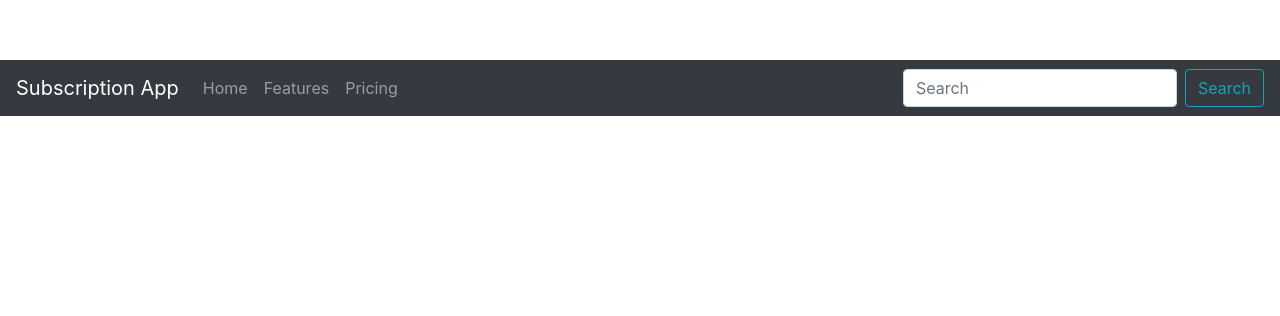
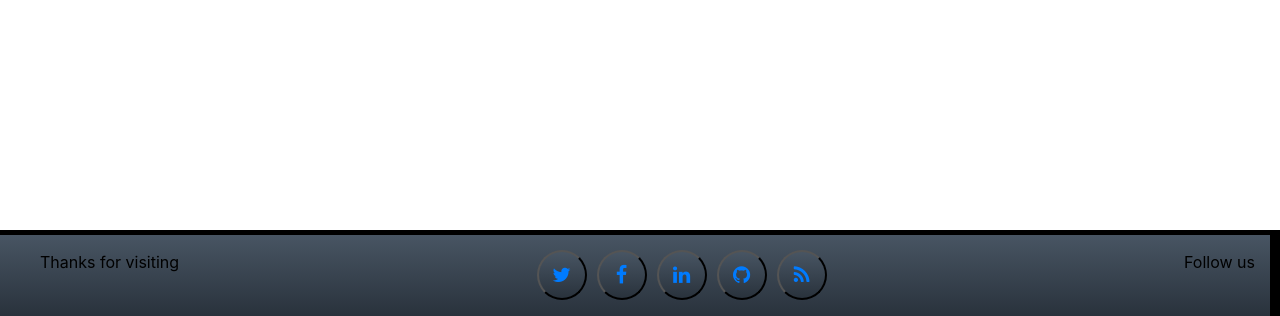
Before and after one commit to epenn92/Project-4, a React (Create React App) app in the folder client/: page / in a window 1280 px wide. Shown: the part 684-1000 px from the top of the page. Before the commit the page ends 800 px from the top, so only its background shows below. Built offline with nearby package versions, Linux system fonts and the light colour scheme; no server answers.

Commit message:
added some styling navbar,footer

```diff
--- a/client/public/index.html
+++ b/client/public/index.html
@@ -10,6 +10,7 @@
       content="Web site created using create-react-app"
     />
     <link rel="apple-touch-icon" href="%PUBLIC_URL%/logo192.png" />
+    <link href="https://cdnjs.cloudflare.com/ajax/libs/font-awesome/4.6.3/css/font-awesome.css" rel="stylesheet"/>
     <link
   rel="stylesheet"
   href="https://maxcdn.bootstrapcdn.com/bootstrap/4.3.1/css/bootstrap.min.css"
--- a/client/src/App.css
+++ b/client/src/App.css
@@ -1,38 +1,74 @@
 .App {
-  text-align: center;
+  min-height: 100vh;
 }
 
-.App-logo {
-  height: 40vmin;
-  pointer-events: none;
+body {
+  color: black;
+  position: relative;
+  padding-bottom: 200px;
 }
 
-@media (prefers-reduced-motion: no-preference) {
-  .App-logo {
-    animation: App-logo-spin infinite 20s linear;
-  }
+.icon {
+  width: 50px;
+  height: 50px;
+  border-radius: 100px;
+  border-color: black;
+  margin-left: 5px;
+  margin-right: 5px;
+  background: #485563;  /* fallback for old browsers */
+  background: -webkit-linear-gradient(to top, #29323c, #485563);  /* Chrome 10-25, Safari 5.1-6 */
+  background: linear-gradient(to top, #29323c, #485563); /* W3C, IE 10+/ Edge, Firefox 16+, Chrome 26+, Opera 12+, Safari 7+ */
+  font-size: 20px;
+  -o-transition:.5s;
+  -ms-transition:.5s;
+  -moz-transition:.5s;
+  -webkit-transition:.5s;
+  transition: .5s;
+  background-color: #322f30;
+  transform: scale(1)
 }
 
-.App-header {
-  background-color: #282c34;
-  min-height: 100vh;
-  display: flex;
-  flex-direction: column;
-  align-items: center;
-  justify-content: center;
-  font-size: calc(10px + 2vmin);
-  color: white;
+.icon:hover {
+  -o-transition:.5s;
+  -ms-transition:.5s;
+  -moz-transition:.5s;
+  -webkit-transition:.5s;
+  transition: .5s;
+  background-color: #322f30;
+  transform: scale(1.3)
 }
 
-.App-link {
-  color: #61dafb;
+#footer {
+
+  position: absolute;
+  bottom: 0;
+  width: 100%;
+  min-height: 10vh;
+
+  background: #485563;
+  background: -webkit-linear-gradient(to top, #29323c, #485563);
+  background: linear-gradient(to top, #29323c, #485563);
+  outline: 5px solid black;
+  border-right: 10px solid black;
+
 }
 
-@keyframes App-logo-spin {
-  from {
-    transform: rotate(0deg);
-  }
-  to {
-    transform: rotate(360deg);
-  }
+.footerOptions {
+  display: flex;
+  justify-content: space-between;
+  flex-direction: row;
+  justify-items: flex-start;
+  padding-top: 15px;
 }
+
+.socialMedia {
+  justify-self: center;
+}
+
+.followUs {
+  margin-right: 15px;
+}
+
+.footerOptions li {
+  list-style: none;
+}
--- a/client/src/App.js
+++ b/client/src/App.js
@@ -1,4 +1,5 @@
 import React, { Component } from 'react'
+import './App.css'
 import 'bootstrap/dist/css/bootstrap.min.css'
 import { BrowserRouter as Router, Switch, Link, Route, Redirect } from 'react-router-dom'
 import AllUsers from './components/AllUsers.jsx'
@@ -27,7 +28,7 @@ class App extends Component {
 
   render() {
     return (
-      <div>
+      <div className='App'>
         <Navbar sticky='top' bg="dark" variant="dark">
           <Navbar.Brand href="/">Subscription App</Navbar.Brand>
           <Nav className="mr-auto">
@@ -42,19 +43,23 @@ class App extends Component {
         </Navbar>
 
 
-        <Navbar fixed='bottom' bg="dark" variant="dark">
-          <Navbar.Brand href="#home">Subscription App</Navbar.Brand>
-          <Nav className="mr-auto">
-            <Nav.Link href="#home">Home</Nav.Link>
-            <Nav.Link href="#features">Features</Nav.Link>
-            <Nav.Link href="#pricing">Pricing</Nav.Link>
-          </Nav>
-          <Form inline>
-            <FormControl type="text" placeholder="Search" className="mr-sm-2" />
-            <Button variant="outline-info">Search</Button>
-          </Form>
-        </Navbar>
-
+        <div className="footerSpace">.
+          <footer id='footer'>
+            <nav>
+              <ul className="footerOptions">
+                <li><p className="thanks">Thanks for visiting</p></li>
+                <li className="socialMedia">
+                  <button className="icon"><a href="https://twitter.com/LeagueOfLegends" className="fa fa-twitter"></a></button>
+                  <button className="icon"><a href="https://www.facebook.com/leagueoflegends/" className="fa fa-facebook"></a></button>
+                  <button className="icon"><a href="https://www.linkedin.com/company/riot-games/" className="fa fa-linkedin"></a></button>
+                  <button className="icon"><a href="https://github.com/topics/league-of-legends" className="fa fa-github"></a></button>
+                  <button className="icon"><a href="https://github.com/epenn92/Project-3" className="fa fa-rss"></a></button>
+                </li>
+                <li><p className="followUs">Follow us</p></li>
+              </ul>
+            </nav>
+          </footer>
+        </div>
         <div>
           <Router>
             <Switch>
```
